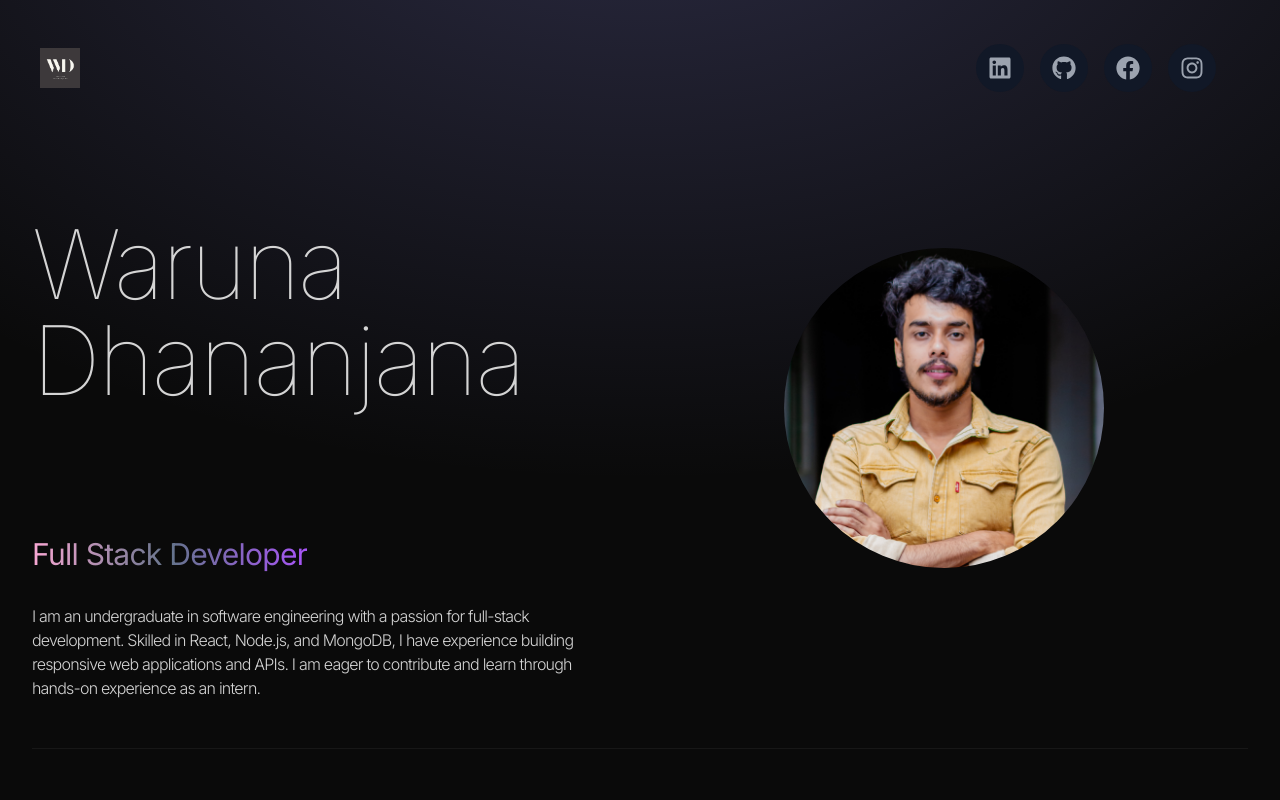
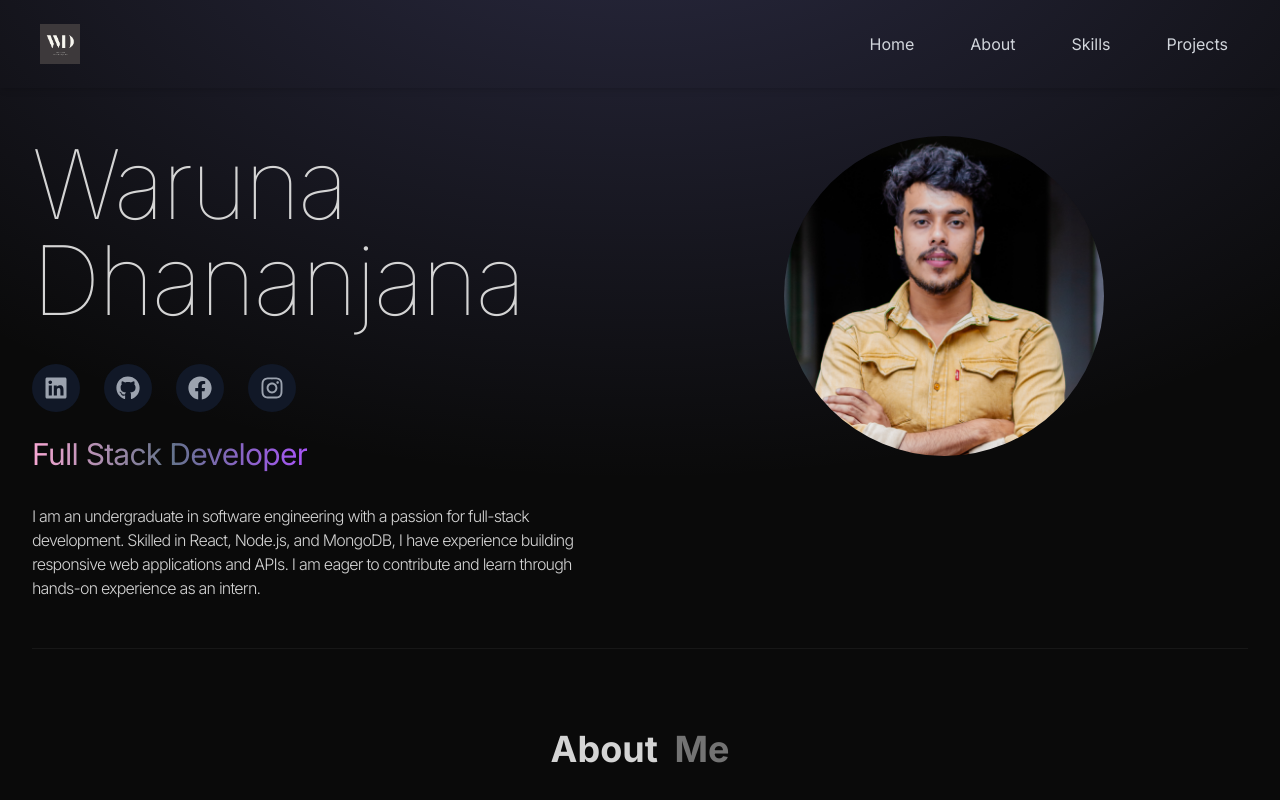
Before and after one commit to warunadhananjana/port--Portfolio, a React (Vite) app: page / in a window 1280 px wide. Shown: the top 800 px of the page. Built offline with nearby package versions, Linux system fonts and the light colour scheme.

Commit message:
add nav bar style

```diff
--- a/src/Components/Details.jsx
+++ b/src/Components/Details.jsx
@@ -5,7 +5,7 @@ import { motion } from "motion/react";
 
 function Details() {
   return (
-    <div className="border-b border-neutral-900 pd-4">
+    <div id="about" className="border-b border-neutral-900 pd-4">
       <h1 className=" my-20 text-center  text-4xl font-bold">
         About
         <span className="text-neutral-500 ml-2 font-bold"> Me</span>
@@ -27,7 +27,7 @@ function Details() {
           transition={{ duration: 0.5 }}
           className="w-full lg:w-1/2  "
         >
-          <div className="flex justify-center lg:justify-start">
+          <div className="flex justify-center  lg:justify-start">
             <p className="my-2 max-w-xl py-6">{ABOUT_TEXT}</p>
           </div>
         </motion.div>
--- a/src/Components/Hero.jsx
+++ b/src/Components/Hero.jsx
@@ -1,6 +1,10 @@
 import React from "react";
 import profileimg from "../assets/DSC1_7016.jpg";
 import { motion } from "motion/react";
+import { FaLinkedin } from "react-icons/fa";
+import { FaGithub } from "react-icons/fa";
+import { FaFacebook } from "react-icons/fa";
+import { FaInstagram } from "react-icons/fa";
 
 const container = (delay) => ({
   hidden: { x: -100, opacity: 0 },
@@ -11,22 +15,74 @@ const container = (delay) => ({
   },
 });
 
+const iconAnimation = {
+  hidden: { opacity: 0, scale: 0.8 },
+  visible: {
+    opacity: 1,
+    scale: 1,
+    transition: { duration: 0.5, ease: "easeOut" },
+  },
+};
+
 function Hero() {
   return (
-    <div className="border-b border-neutral-900 pb-4 lg:mb-35">
-      <div className="flex flex-wrap lg:flex-nowrap">
+    <div id="home" className="border-b border-neutral-900 pb-4 lg:mb-35">
+      <div className="flex flex-wrap lg:flex-nowrap pt-16 mt-10">
+        {" "}
+        {/* Adjusted to add space at the top */}
         <div className="w-full lg:w-1/2 order-2 lg:order-1">
           <div className="flex flex-col items-center lg:items-start">
             <motion.h1
-              variants={container(0)}
+              variants={container(1)} // Delay for text
               initial="hidden"
               animate="visible"
-              className="pb-16 text-6xl font-thin tracking-tight lg:mb-16 lg:text-8xl"
+              className="pt-8 pb-15 text-6xl font-thin text-center md:text-start tracking-tight lg:mb-8 lg:text-8xl"
             >
               Waruna Dhananjana
             </motion.h1>
+
+            {/* Social Media Icons with Animation */}
+            <motion.div
+              className="mt-4 lg:mt-1  mb-6 flex items-center justify-start gap-6 text-2xl lg:gap-6"
+              variants={container(1)}
+              initial="hidden"
+              animate="visible"
+            >
+              {/* LinkedIn */}
+              <a
+                href="https://www.linkedin.com/in/waruna-dhananjana-08137b228/"
+                className="flex items-center justify-center w-12 h-12 rounded-full bg-gray-900 text-gray-400 transition duration-300 hover:bg-blue-700 hover:text-white"
+              >
+                <FaLinkedin />
+              </a>
+
+              {/* GitHub */}
+              <a
+                href="https://github.com/warunadhananjana"
+                className="flex items-center justify-center w-12 h-12 rounded-full bg-gray-900 text-gray-400 transition duration-300 hover:bg-gray-700 hover:text-white"
+              >
+                <FaGithub />
+              </a>
+
+              {/* Facebook */}
+              <a
+                href="https://www.facebook.com/warunadhananjana"
+                className="flex items-center justify-center w-12 h-12 rounded-full bg-gray-900 text-gray-400 transition duration-300 hover:bg-blue-600 hover:text-white"
+              >
+                <FaFacebook />
+              </a>
+
+              {/* Instagram */}
+              <a
+                href="https://www.instagram.com/warunadhananjana/"
+                className="flex items-center justify-center w-12 h-12 rounded-full bg-gray-900 text-gray-400 transition duration-300 hover:bg-pink-600 hover:text-white"
+              >
+                <FaInstagram />
+              </a>
+            </motion.div>
+
             <motion.span
-              variants={container(0.5)}
+              variants={container(1.3)} // Delay for text
               initial="hidden"
               animate="visible"
               className="bg-gradient-to-r from-pink-300 via-slate-500
@@ -34,11 +90,12 @@ function Hero() {
             >
               Full Stack Developer
             </motion.span>
+
             <motion.p
-              variants={container(1)}
+              variants={container(1.3)} // Delay for text
               initial="hidden"
               animate="visible"
-              className="my-2 max-w-xl py-6 font-light tracking-tighter"
+              className="my-2 max-w-xl py-6 font-light tracking-tighter  md:text-left"
             >
               I am an undergraduate in software engineering with a passion for
               full-stack development. Skilled in React, Node.js, and MongoDB, I
@@ -53,7 +110,7 @@ function Hero() {
             <motion.img
               initial={{ x: 100, opacity: 0 }}
               animate={{ x: 0, opacity: 1 }}
-              transition={{ duration: 1, delay: 1.2 }}
+              transition={{ duration: 0.8, delay: 0 }} // Image comes first with no delay
               className="w-48 h-48 rounded-full lg:w-80 lg:h-80 object-cover"
               src={profileimg}
               alt="waruna dhananjana"
--- a/src/Components/Navbar.jsx
+++ b/src/Components/Navbar.jsx
@@ -1,47 +1,100 @@
-import React from "react";
+import React, { useState, useEffect } from "react";
 import logo from "../assets/warunadhna.png";
-import { FaLinkedin } from "react-icons/fa";
-import { FaGithub } from "react-icons/fa";
-import { FaFacebook } from "react-icons/fa";
-import { FaInstagram } from "react-icons/fa";
+
 function Navbar() {
+  const [isOpen, setIsOpen] = useState(false);
+
+  const toggleMenu = () => {
+    setIsOpen(!isOpen);
+  };
+
+  useEffect(() => {
+    if (isOpen) {
+      document.body.style.overflow = "hidden";
+    } else {
+      document.body.style.overflow = "unset";
+    }
+
+    return () => {
+      document.body.style.overflow = "unset";
+    };
+  }, [isOpen]);
+
   return (
-    <nav className=" mb-20 flex items-center justify-between py-3">
-      <div className="flex flex-shrink-0">
-        <img className=" mx-2 w-10" src={logo} alt="" />
-      </div>
-      <div className="m-8 flex items-center justify-center gap-4 text-2xl">
-        {/* LinkedIn */}
-        <a
-          href="https://www.linkedin.com/in/waruna-dhananjana-08137b228/"
-          className="flex items-center justify-center w-12 h-12 rounded-full bg-gray-900 text-gray-400 transition duration-300 hover:bg-blue-700 hover:text-white"
-        >
-          <FaLinkedin />
-        </a>
+    <nav className="fixed top-0 left-0 w-full z-50 bg-transparent shadow-md mb-20 py-6">
+      <div className="flex flex-wrap items-center justify-between w-full px-10 relative">
+        {/* Logo (left side) */}
+        <div className=" flex items-center">
+          <img className=" w-10 h-10" src={logo} alt="Logo" />
+        </div>
 
-        {/* GitHub */}
-        <a
-          href="https://github.com/warunadhananjana"
-          className="flex items-center justify-center w-12 h-12 rounded-full bg-gray-900 text-gray-400 transition duration-300 hover:bg-gray-700 hover:text-white"
-        >
-          <FaGithub />
-        </a>
+        {/* Hamburger Button */}
+        <div className="flex md:hidden">
+          <button
+            onClick={toggleMenu}
+            type="button"
+            className="inline-flex items-center p-2 w-10 h-10 justify-center text-sm text-gray-300 rounded-lg hover:bg-[#262637] focus:outline-none focus:ring-2 focus:ring-gray-700"
+            aria-controls="navbar-default"
+            aria-expanded={isOpen ? "true" : "false"}
+          >
+            <span className="sr-only">Open main menu</span>
+            <svg
+              className="w-5 h-5"
+              aria-hidden="true"
+              xmlns="http://www.w3.org/2000/svg"
+              fill="none"
+              viewBox="0 0 17 14"
+            >
+              <path
+                stroke="currentColor"
+                strokeLinecap="round"
+                strokeLinejoin="round"
+                strokeWidth="2"
+                d="M1 1h15M1 7h15M1 13h15"
+              />
+            </svg>
+          </button>
+        </div>
 
-        {/* Facebook */}
-        <a
-          href="https://www.facebook.com/warunadhananjana"
-          className="flex items-center justify-center w-12 h-12 rounded-full bg-gray-900 text-gray-400 transition duration-300 hover:bg-blue-600 hover:text-white"
-        >
-          <FaFacebook />
-        </a>
+        {/* Navbar Links - Mobile Overlay */}
+        {isOpen && (
+          <div
+            className="fixed inset-0 top-16 bg-[#1b1b27]/90 backdrop-blur-sm md:hidden"
+            onClick={toggleMenu}
+          >
+            <ul className="flex flex-col p-4 space-y-4 bg-[#1b1b27] shadow-lg mx-4 mt-4 rounded-lg">
+              {["home", "about", "skills", "projects"].map((item) => (
+                <li key={item}>
+                  <a
+                    href={`#${item}`} // Link to the section by ID
+                    className="block py-2 px-3 text-gray-300 rounded hover:bg-[#262637] text-center"
+                    onClick={toggleMenu}
+                  >
+                    {item.charAt(0).toUpperCase() + item.slice(1)}{" "}
+                    {/* Capitalize first letter */}
+                  </a>
+                </li>
+              ))}
+            </ul>
+          </div>
+        )}
 
-        {/* Instagram */}
-        <a
-          href="https://www.instagram.com/warunadhananjana/"
-          className="flex items-center justify-center w-12 h-12 rounded-full bg-gray-900 text-gray-400 transition duration-300 hover:bg-pink-600 hover:text-white"
-        >
-          <FaInstagram />
-        </a>
+        {/* Desktop Menu */}
+        <div className="hidden md:block md:w-auto">
+          <ul className="flex md:flex-row md:space-x-8">
+            {["home", "about", "skills", "projects"].map((item) => (
+              <li key={item}>
+                <a
+                  href={`#${item}`} // Link to the section by ID
+                  className="block py-2 px-3 text-gray-300 hover:text-white"
+                >
+                  {item.charAt(0).toUpperCase() + item.slice(1)}{" "}
+                  {/* Capitalize first letter */}
+                </a>
+              </li>
+            ))}
+          </ul>
+        </div>
       </div>
     </nav>
   );
--- a/src/Components/Projects.jsx
+++ b/src/Components/Projects.jsx
@@ -3,7 +3,7 @@ import { PROJECTS } from "../constants";
 import { motion } from "motion/react";
 function Projects() {
   return (
-    <div className="border-b border-neutral-900 pb-12 text-white">
+    <div id="projects" className="border-b border-neutral-900 pb-12 text-white">
       <motion.h1
         whileInView={{ opacity: 1, y: 0 }}
         initial={{ opacity: 0, y: -100 }}
--- a/src/Components/Technologies.jsx
+++ b/src/Components/Technologies.jsx
@@ -22,7 +22,7 @@ const iconVariants = (duration) => ({
 });
 function Technologies() {
   return (
-    <div className="border-b border-neutral-800 pb-24">
+    <div id="skills" className="border-b border-neutral-800 pb-24">
       <motion.h1
         whileInView={{ opacity: 1, y: 0 }}
         initial={{ opacity: 1, y: -100 }}
```
